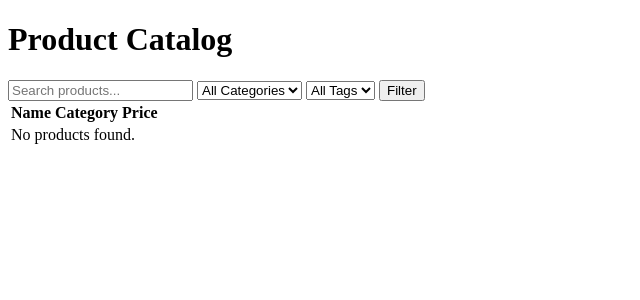
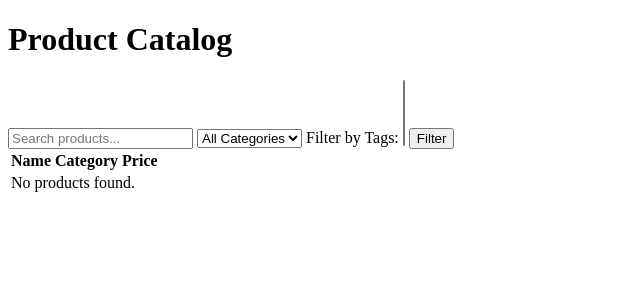
Before and after one commit to mohammadm10/remarcable_assignment, a Django app: page /products/ in a window 1280 px wide. Shown: the top 300 px of the page, without its empty margins (0-640 px from the left). Run offline with Django 5.2, Linux system fonts and the light colour scheme; data that the repository does not hold is empty.

Commit message:
Enhance product filtering functionality with search, category and tag support

```diff
--- a/products/templates/products/product_list.html
+++ b/products/templates/products/product_list.html
@@ -4,19 +4,19 @@
     <h1>Product Catalog</h1>
 
     <form method="GET">
-        <input type="text" name="search" placeholder="Search products...">
+        <input type="text" name="search" placeholder="Search products..." value="{{ request.GET.search }}">
 
         <select name="category">
             <option value="">All Categories</option>
             {% for cat in categories %}
-                <option value="{{ cat.id }}">
+                <option value="{{ cat.id }}" value="">
                     {{ cat.name }}
                 </option>
             {% endfor %}
         </select>
 
-        <select name="tag">
-            <option value="">All Tags</option>
+        <label for="tags">Filter by Tags:</label>
+        <select name="tag" multiple="true">
             {% for tag in tags %}
                 <option value="{{ tag.id }}" >
                     {{ tag.name }}
--- a/products/views.py
+++ b/products/views.py
@@ -5,20 +5,41 @@ from .models import Product, Category, Tag
 def extract_filters_from_request(request):
     search_query = request.GET.get('search', '')
     category_id = request.GET.get('category')
-    tag_id = request.GET.get('tag')
+    tags = request.GET.getlist('tag')
+    all_tag_ids = [tag_id for tag_id in tags]
 
-    return search_query, category_id, tag_id
+    return search_query, category_id, all_tag_ids
+
+def apply_product_filters(products, search_query, category_id, tag_id):
+    if search_query:
+        # Case-insensitive search in description
+        products = products.filter(description__icontains=search_query)
+
+    if category_id:
+        products = products.filter(category_id=category_id)
+
+    if tag_id:
+        # Use in operator to filter products that have any of the selected tags
+        products = products.filter(tags__id__in=tag_id)
+
+    return products
+
+def get_all_static_data():
+
+    p = Product.objects.all()
+    c = Category.objects.all()
+    t = Tag.objects.all()
+
+    return p, c, t
 
 def product_list(request):
     template = loader.get_template('products/product_list.html')
 
-    product_search_query, selected_category_id, selected_tag_id = extract_filters_from_request(request)
+    product_search_query, selected_category_id, selected_tag_ids = extract_filters_from_request(request)
 
-    print(f"Search Query: {product_search_query}, Category ID: {selected_category_id}, Tag ID: {selected_tag_id}")
+    all_products, all_categories, all_tags = get_all_static_data()
 
-    all_products = Product.objects.all()
-    all_categories = Category.objects.all()
-    all_tags = Tag.objects.all()
+    all_products = apply_product_filters(all_products, product_search_query, selected_category_id, selected_tag_ids)
 
     context = {
         'products': all_products,
```
